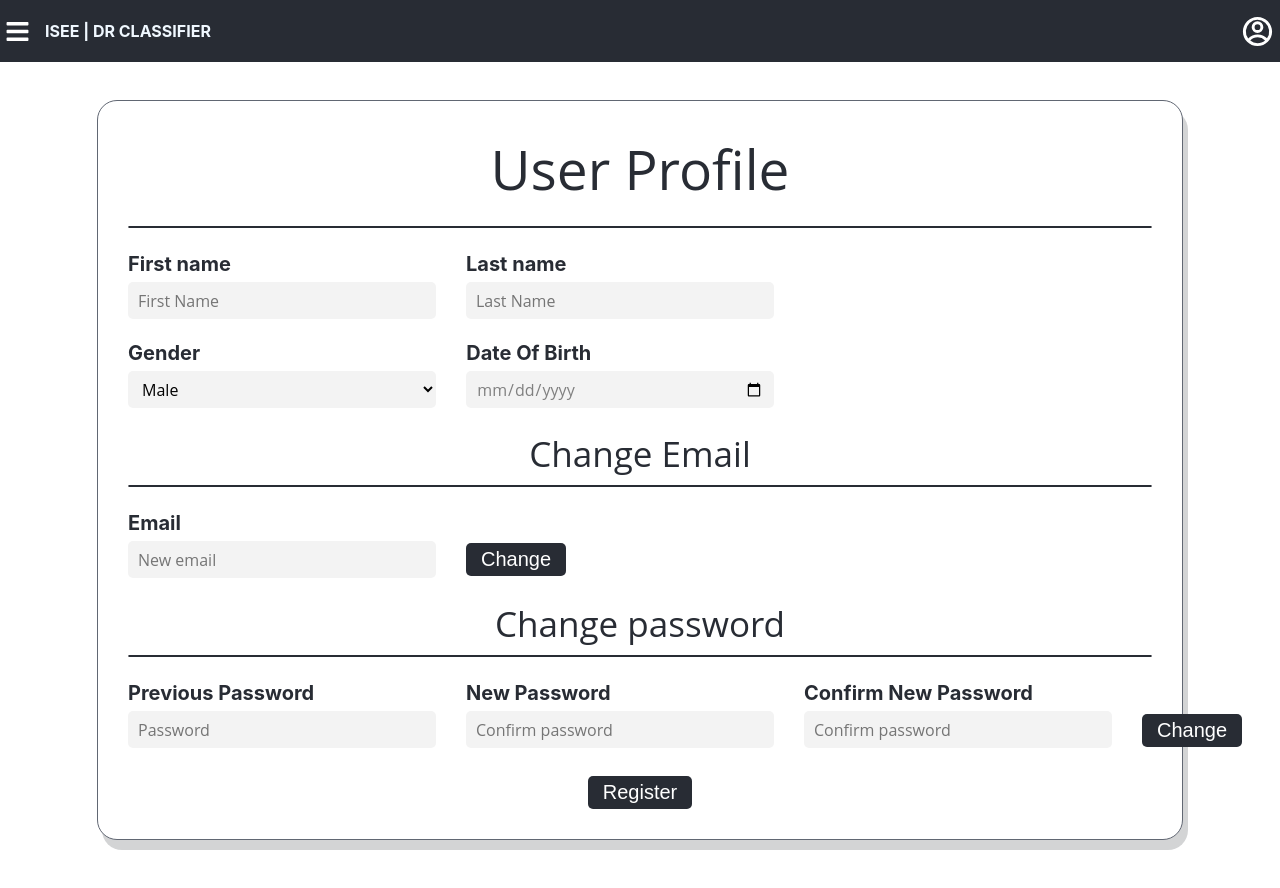
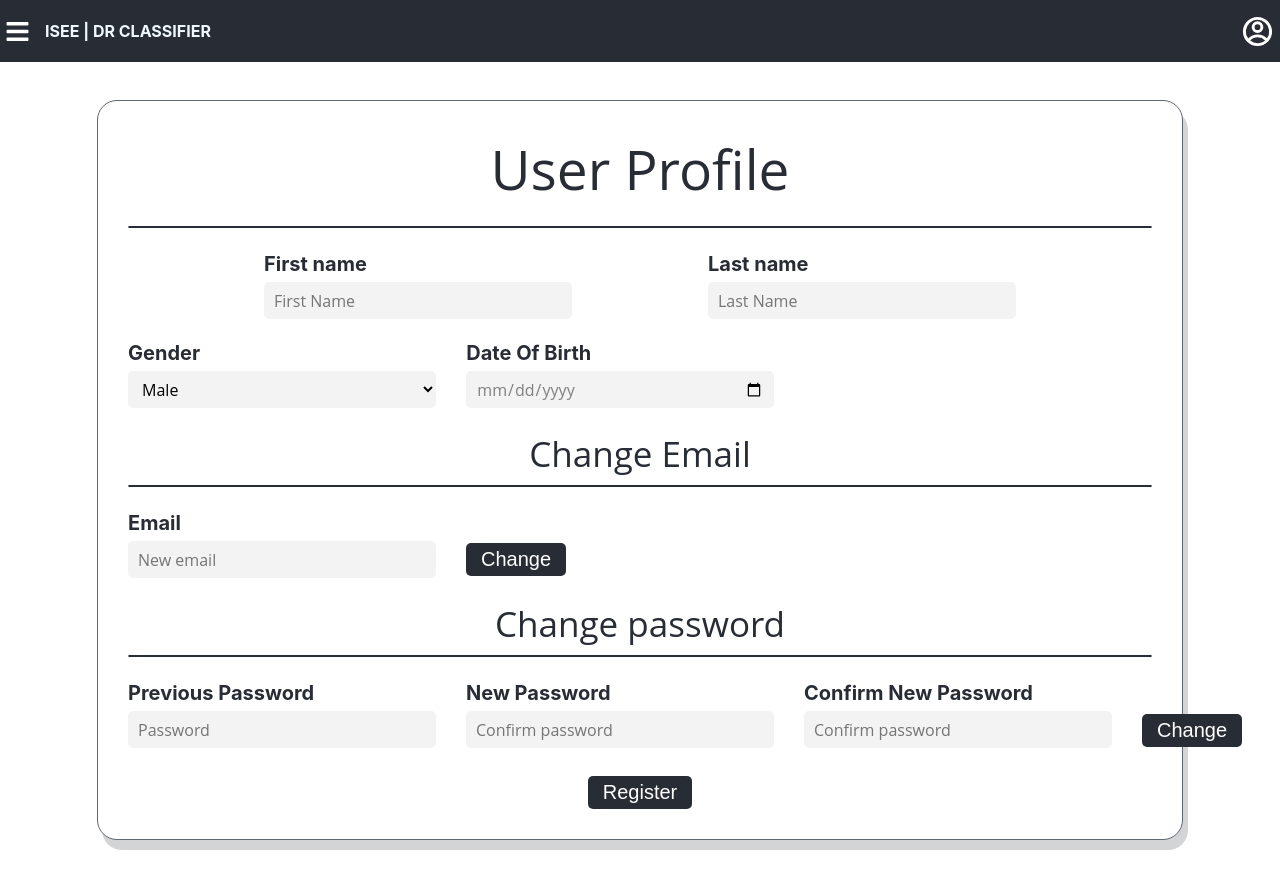
Before and after one commit to AbdullahJanKhan/isee, a React (Create React App) app: page /profile in a window 1280 px wide. Shown: the top 888 px of the page. Built offline with nearby package versions, Linux system fonts and the light colour scheme.

Commit message:
minnor changes

```diff
--- a/src/components/login/userProfile.js
+++ b/src/components/login/userProfile.js
@@ -11,8 +11,8 @@ export function UserProfile() {
                 <hr className="line"></hr>
                 <div className="content">
                     <div className="form">
-                        <div className="inrow">
-                            <div className="form-group" style={{ marginRight: "30px" }}>
+                        <div className="inrow" style={{ justifyContent: 'space-evenly' }}>
+                            <div className="form-group">
                                 <label htmlFor="firstname" className="placeholder">First name</label>
                                 <input type="text" name="firstname" placeholder="First Name" />
                             </div>
```
